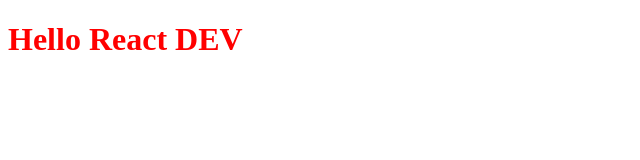
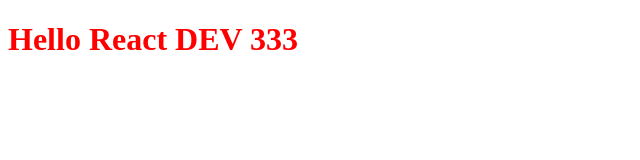
Before and after one commit to danielGuerreroDev/inventory_management_net, a React app: page / in a window 1280 px wide. Shown: the top 160 px of the page, without its empty margins (0-640 px from the left). Built offline with nearby package versions, Linux system fonts and the light colour scheme.

Commit message:
webpack config modified

```diff
--- a/src/App.js
+++ b/src/App.js
@@ -1,7 +1,7 @@
 import React from "react";
 
 const App = () => {
-  return <h1>Hello React DEV</h1>;
+  return <h1>Hello React DEV 333</h1>;
 };
 
 export default App;
--- a/src/index.html
+++ b/src/index.html
@@ -10,6 +10,6 @@
     <div id="app"></div>
 
     <!-- Notice we are pointing to `bundle.js` file -->
-    <script src="../dist/bundle.js"></script>
+    <script src="bundle.js"></script>
   </body>
 </html>
--- a/webpack.config.js
+++ b/webpack.config.js
@@ -3,7 +3,7 @@
 
 module.exports = {
   output: {
-    path: path.join(__dirname, "/dist"), // the bundle output path
+    path: path.join(__dirname, "/"), // the bundle output path
     filename: "bundle.js", // the name of the bundle
   },
   plugins: [
```
Also changed, not shown: 3 other files (tests, documents, lock files or other folders).
